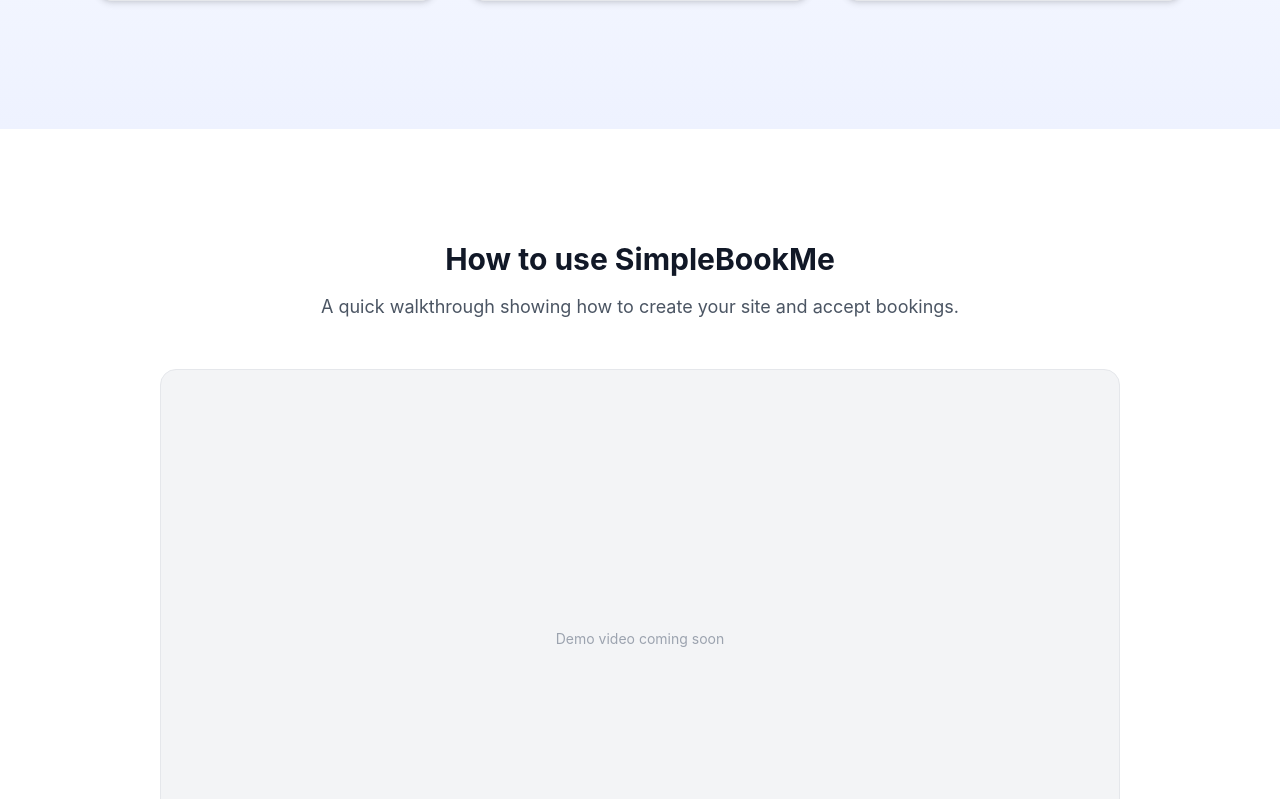
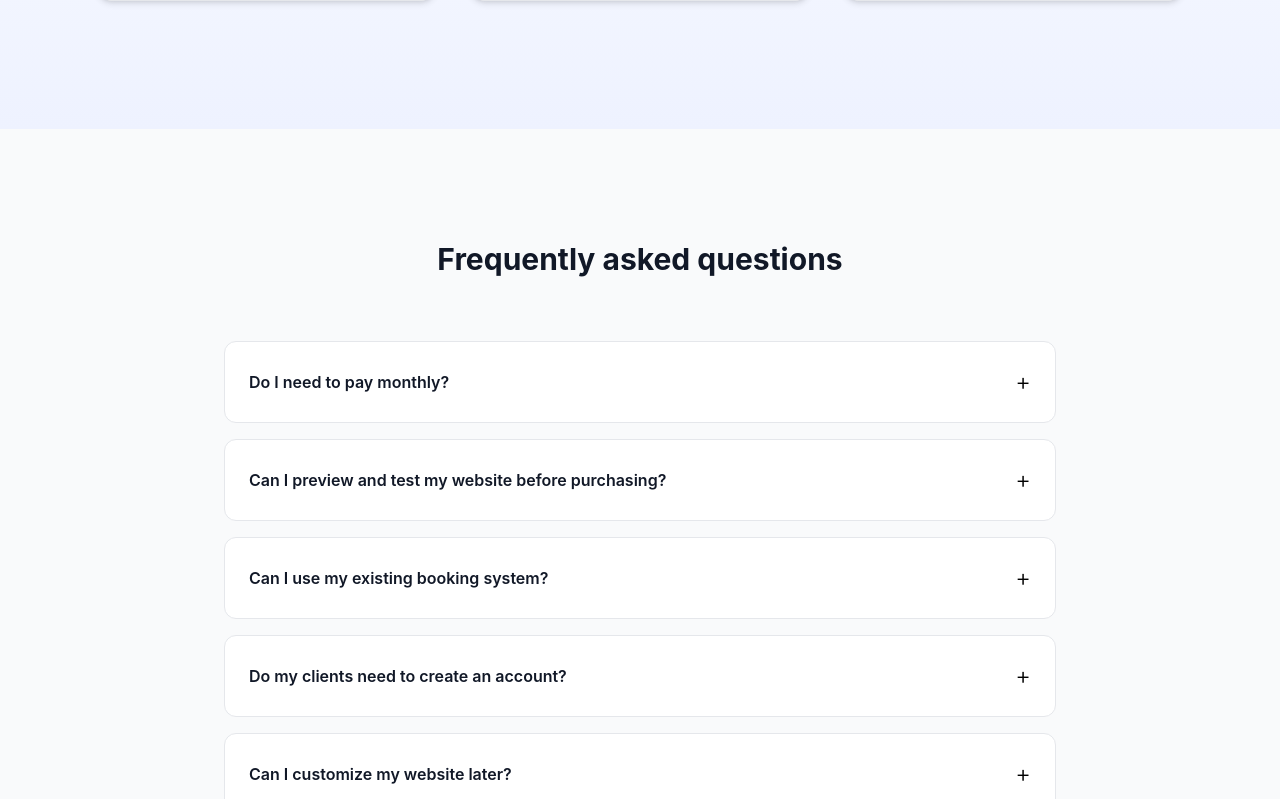
Before and after one commit to ramfardi/bookingpage, a Next.js app: page / in a window 1280 px wide. Shown: the part 1241-2040 px from the top of the page. Built offline with nearby package versions, Linux system fonts and the light colour scheme.

Commit message:
removing how to use video for now

```diff
--- a/components/HomePage.tsx
+++ b/components/HomePage.tsx
@@ -176,7 +176,7 @@
             </div>
           </section>
 
-          {/* -------- HOW TO USE (VIDEO) -------- */}
+			{/*
 			<section className="bg-white py-28">
 			  <div className="mx-auto max-w-5xl px-8 text-center">
 				<h2 className="text-3xl font-bold text-gray-900">
@@ -186,10 +186,9 @@
 				  A quick walkthrough showing how to create your site and accept bookings.
 				</p>
 
-				<div className="mt-12 aspect-video rounded-2xl bg-gray-100 border rounded-2xl flex items-center justify-center text-gray-400 text-sm">
+				<div className="mt-12 aspect-video rounded-2xl bg-gray-100 border flex items-center justify-center text-gray-400 text-sm">
 				  Demo video coming soon
 
-				  {/*
 				  <iframe
 					className="absolute inset-0 w-full h-full"
 					src="https://www.youtube.com/embed/VIDEO_ID"
@@ -198,10 +197,11 @@
 					allow="accelerometer; autoplay; clipboard-write; encrypted-media; gyroscope; picture-in-picture"
 					allowFullScreen
 				  />
-				  */}
 				</div>
 			  </div>
 			</section>
+			*/}
+
 
           {/* -------- FAQ -------- */}
           <section className="bg-gray-50 py-28">
```
Lines whose indentation alone changed are shown as unchanged.
